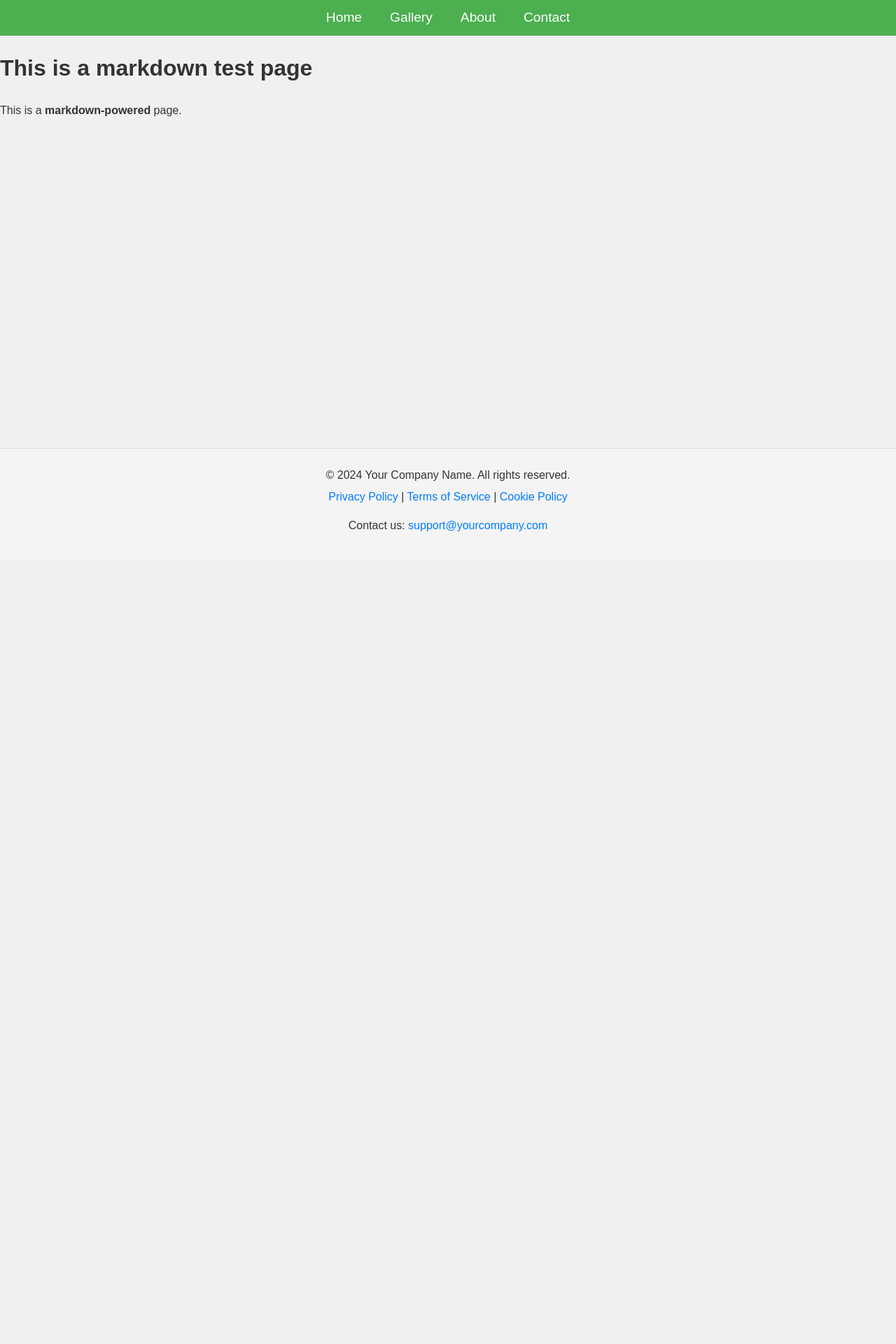
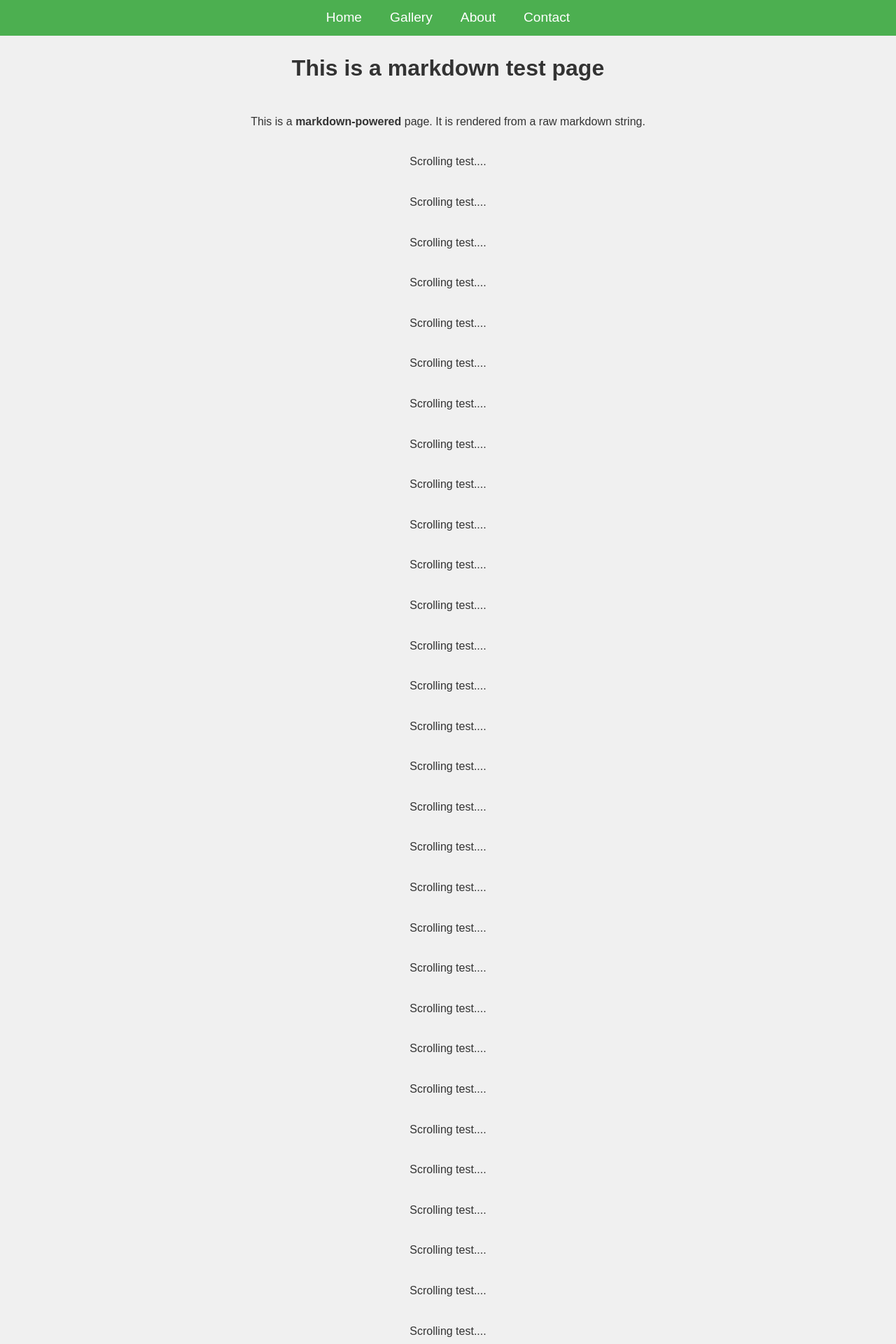
Before and after one commit to JeanMariePrevost/pyfolio, a Flask app: page /markdown_test in a window 1280 px wide. Shown: the top 1920 px of the page at 70% size. Before the commit the page ends 759 px from the top, so only its background shows below. Run offline with Flask 3, Linux system fonts and the light colour scheme.

Commit message:
Change styles.css so content of pages is now horizontally centered

```diff
--- a/src/app.py
+++ b/src/app.py
@@ -58,8 +58,9 @@ def cookie_policy():
 def markdown_test():
     raw_markdown = """# This is a markdown test page
 
-This is a **markdown-powered** page.
+This is a **markdown-powered** page. It is rendered from a raw markdown string.
 """
+    raw_markdown += "\n\n\nScrolling test...." * 100  # Add a lot of newlines to test the scrolling
     rendered_markdown = markdown.markdown(raw_markdown)
     return render_template("text_page.jinja", page_title="Markdown Test Page", markdown_content=rendered_markdown)
 
--- a/src/static/css/styles.css
+++ b/src/static/css/styles.css
@@ -15,7 +15,10 @@ body {
 
 /* Main content block */
 .main-content {
-  flex: 1; /* Fills the remaining space above the footer when the page is very short */
+  flex: 1; /* Fill remaining vertical space */
+  display: flex;
+  flex-direction: column; /* Ensure content stacks vertically */
+  align-items: center; /* Centers child elements horizontally */
 }
 
 /* Navbar Styling */
```
